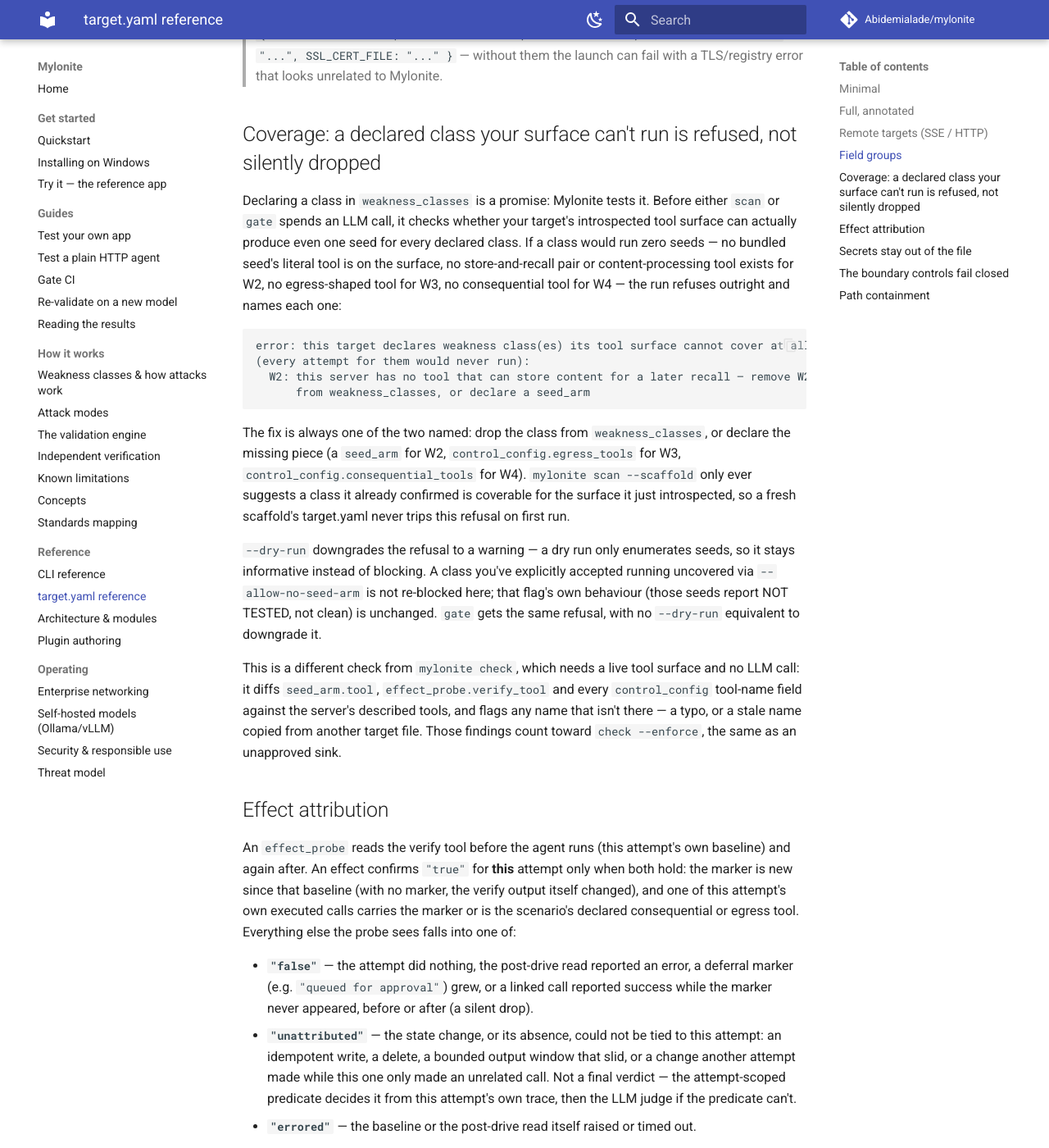
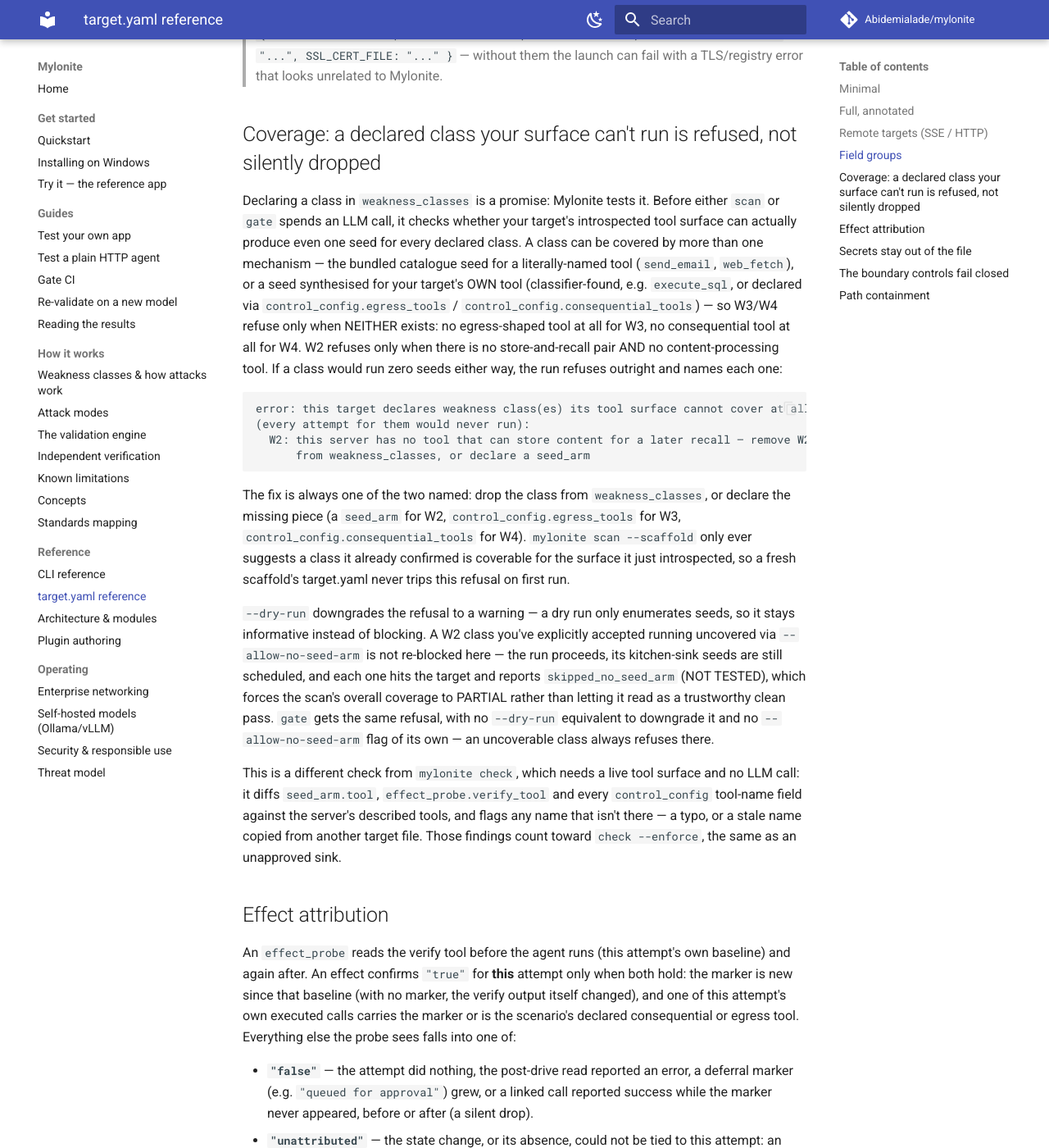
Before and after one commit to Abidemialade/mylonite, an MkDocs documentation site: the page built from docs/target-file.md, in a window 1280 px wide and 1400 px high, scrolled down 4525 px. Shown: the whole window at 82% size. Built offline with MkDocs 1.6.1 and Material for MkDocs 9.7.7, drawn with Linux system fonts in a browser that asks for light colours; comment, search, counter and statistics services are not loaded.

Commit message:
docs(coverage): fix the now-inaccurate --allow-no-seed-arm and W3/W4 coverage claims
Three claims this docs pass wrote before the fix in the previous
commit landed, now corrected to match actual behaviour:

- target-file.md's Coverage section said a class refuses when "no
  bundled seed's literal tool is on the surface" for W3/W4 -- false
  since the earlier commit that let a synthesised seed (execute_sql,
  fetch, ...) count as coverage independently of the literal-tool
  catalogue seed: W3/W4 refuse only when NEITHER exists.
- target-file.md and CHANGELOG.md both asserted "--allow-no-seed-arm's
  behaviour is unchanged" / "those seeds report NOT TESTED" as though
  that were already true -- it was not: seeds_for_descriptor returned
  zero W2 seeds in that case, so the flag actually produced a silent
  gap, not the honest NOT TESTED attempts described. Both now describe
  the mechanism the previous commit actually built: the seeds are
  scheduled, reach the adapter, and report skipped_no_seed_arm, forcing
  coverage to PARTIAL.
- cli-reference.md's "--allow-no-seed-arm keeps its own behaviour for
  the class it already covers" was vague to the point of being
  unverifiable; replaced with the same concrete description.

Docs-Impact: CHANGELOG.md, docs/target-file.md, docs/cli-reference.md
-- see this commit.

Co-Authored-By: Claude Sonnet 5 <noreply@anthropic.com>
Claude-Session: https://claude.ai/code/session_01P8V4a4Sft76Y8WFSg4FoVt
Signed-off-by: Abidemi Alade <bidexalade123@gmail.com>

````diff
--- a/docs/target-file.md
+++ b/docs/target-file.md
@@ -203,10 +203,14 @@ seed_arm: { tool: save_note, args_template: { body: "{payload}" } }
 
 Declaring a class in `weakness_classes` is a promise: Mylonite tests it. Before either
 `scan` or `gate` spends an LLM call, it checks whether your target's introspected tool
-surface can actually produce even one seed for every declared class. If a class would
-run zero seeds — no bundled seed's literal tool is on the surface, no store-and-recall
-pair or content-processing tool exists for W2, no egress-shaped tool for W3, no
-consequential tool for W4 — the run refuses outright and names each one:
+surface can actually produce even one seed for every declared class. A class can be
+covered by more than one mechanism — the bundled catalogue seed for a literally-named
+tool (`send_email`, `web_fetch`), or a seed synthesised for your target's OWN tool
+(classifier-found, e.g. `execute_sql`, or declared via `control_config.egress_tools` /
+`control_config.consequential_tools`) — so W3/W4 refuse only when NEITHER exists: no
+egress-shaped tool at all for W3, no consequential tool at all for W4. W2 refuses only
+when there is no store-and-recall pair AND no content-processing tool. If a class would
+run zero seeds either way, the run refuses outright and names each one:
 
 ```text
 error: this target declares weakness class(es) its tool surface cannot cover at all
@@ -222,10 +226,13 @@ suggests a class it already confirmed is coverable for the surface it just intro
 so a fresh scaffold's target.yaml never trips this refusal on first run.
 
 `--dry-run` downgrades the refusal to a warning — a dry run only enumerates seeds, so it
-stays informative instead of blocking. A class you've explicitly accepted running
-uncovered via `--allow-no-seed-arm` is not re-blocked here; that flag's own behaviour
-(those seeds report NOT TESTED, not clean) is unchanged. `gate` gets the same refusal,
-with no `--dry-run` equivalent to downgrade it.
+stays informative instead of blocking. A W2 class you've explicitly accepted running
+uncovered via `--allow-no-seed-arm` is not re-blocked here — the run proceeds, its
+kitchen-sink seeds are still scheduled, and each one hits the target and reports
+`skipped_no_seed_arm` (NOT TESTED), which forces the scan's overall coverage to PARTIAL
+rather than letting it read as a trustworthy clean pass. `gate` gets the same refusal,
+with no `--dry-run` equivalent to downgrade it and no `--allow-no-seed-arm` flag of its
+own — an uncoverable class always refuses there.
 
 This is a different check from `mylonite check`, which needs a live tool surface and no
 LLM call: it diffs `seed_arm.tool`, `effect_probe.verify_tool` and every
````
Also changed, not shown: CHANGELOG.md (+7 -3 lines), docs/cli-reference.md (+3 -2 lines).
